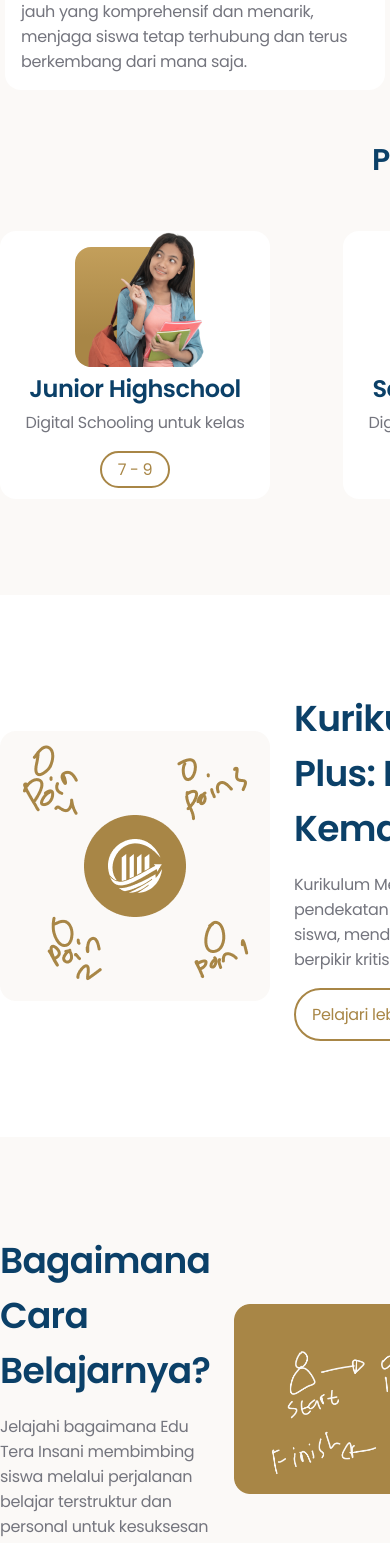
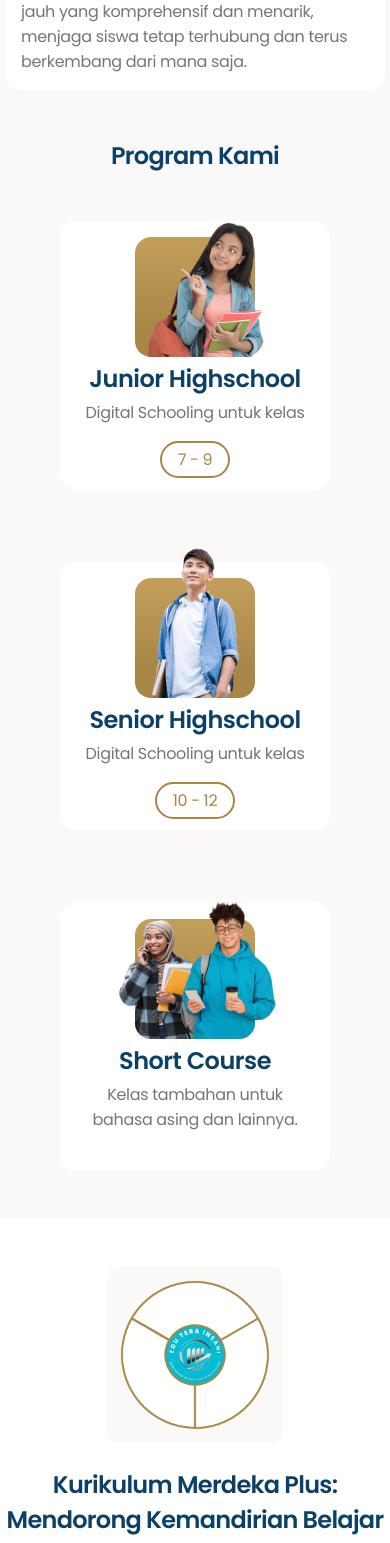
Before and after one commit to Ideatecore-dev-team/EduteraInsani-client, a React (Vite) app: page / in a window 390 px wide. Shown: the part 1840-3383 px from the top of the page. Built offline with nearby package versions, Linux system fonts and the light colour scheme.

Commit message:
Temporary HomeCurriculum and OurProgram Responsive Homepage

```diff
--- a/src/components/HomeCurriculum.jsx
+++ b/src/components/HomeCurriculum.jsx
@@ -4,11 +4,11 @@ import ButtonLink from "./Buttons/Buttonlink";
 
 function HomeCurriculum() {
   return (
-    <div className="curriculum bg-white flex py-24 items-center">
-      <div className="curriculum-container w-base-content flex justify-center items-center gap-6 mx-auto">
-        <img src={Logo} alt="curriculum" />
-        <div className="curriculum-content flex flex-col w-width-7 items-start gap-4">
-          <h2 className="text-primary text-4xl font-semibold">
+    <div className="curriculum bg-white flex lg:py-24 py-12 items-center">
+      <div className="curriculum-container lg:w-base-content w-width-sm flex lg:flex-row flex-col justify-center items-center gap-6 mx-auto">
+        <img src={Logo} alt="curriculum" className="size-44 lg:size-auto" />
+        <div className="curriculum-content flex flex-col lg:w-width-7 w-full lg:items-start items-center gap-4 xs:text-center">
+          <h2 className="text-primary text-2xl lg:text-4xl font-semibold">
             Kurikulum Merdeka Plus: Mendorong Kemandirian Belajar
           </h2>
           <p className="text-base text-neutral-2">
--- a/src/components/OurProgram.jsx
+++ b/src/components/OurProgram.jsx
@@ -28,18 +28,20 @@ function OurProgram() {
       </div>
     );
   } else {
-    padding = "pb-24";
+    padding = "lg:pb-24 pb-12";
     additionalContent = <div className="additional-content hidden"></div>;
   }
   return (
     <div className={`our-program flex items-center bg-background ${padding}`}>
       <div className="program-container mx-auto w-base-content flex flex-col items-center gap-12">
         <div className="program title flex flex-col gap-6 items-center">
-          <h2 className="text-primary text-3xl font-semibold ">Program Kami</h2>
+          <h2 className="text-primary lg:text-3xl text-2xl font-semibold ">
+            Program Kami
+          </h2>
           {additionalContent}
         </div>
 
-        <div className="program-cards flex items-start">
+        <div className="program-cards flex lg:flex-row flex-col items-start">
           <div className="program-card bg-white rounded-2xl flex w-width-3 px-6 py-4 flex-col items-center gap-4">
             <div className="card-title flex-col flex gap-1 self-stretch text-center items-center">
               <div className="mascot-mask relative">
```
Also changed, not shown: public/images/curriculum-logo.png.
